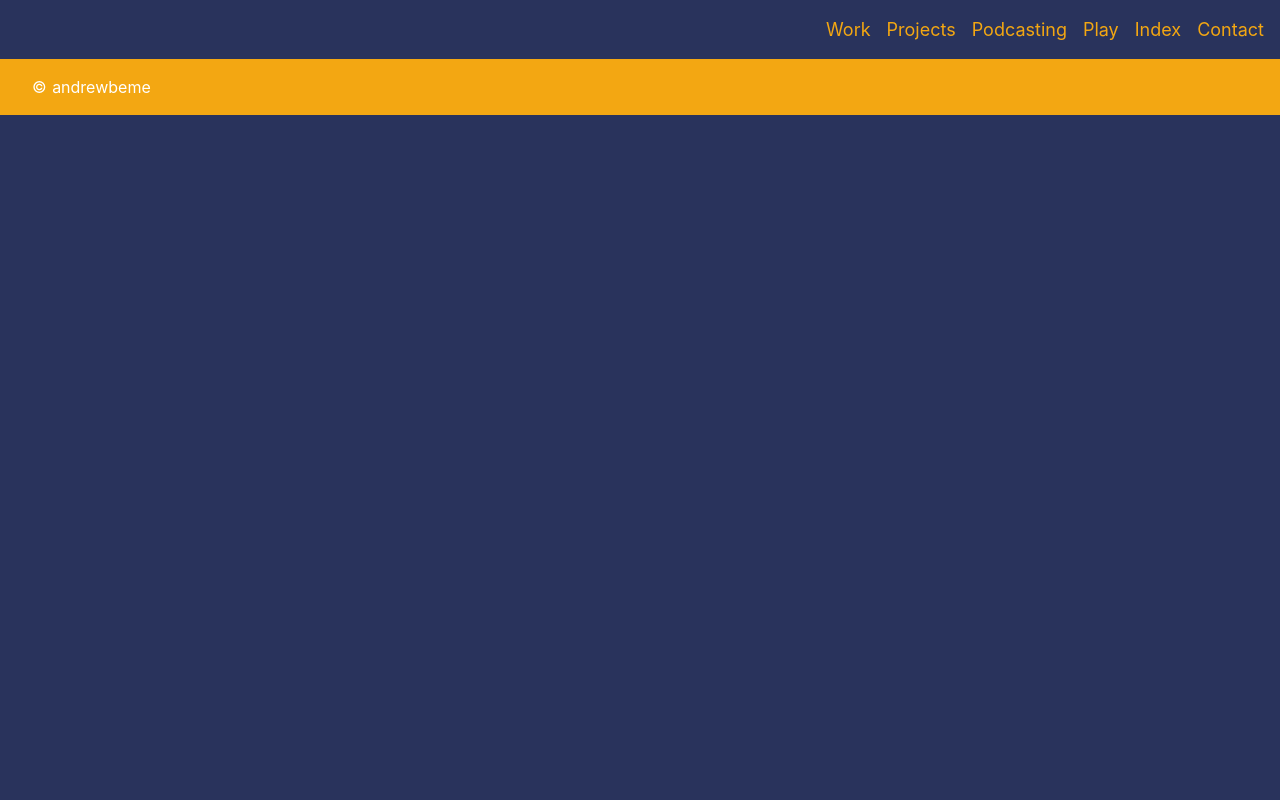
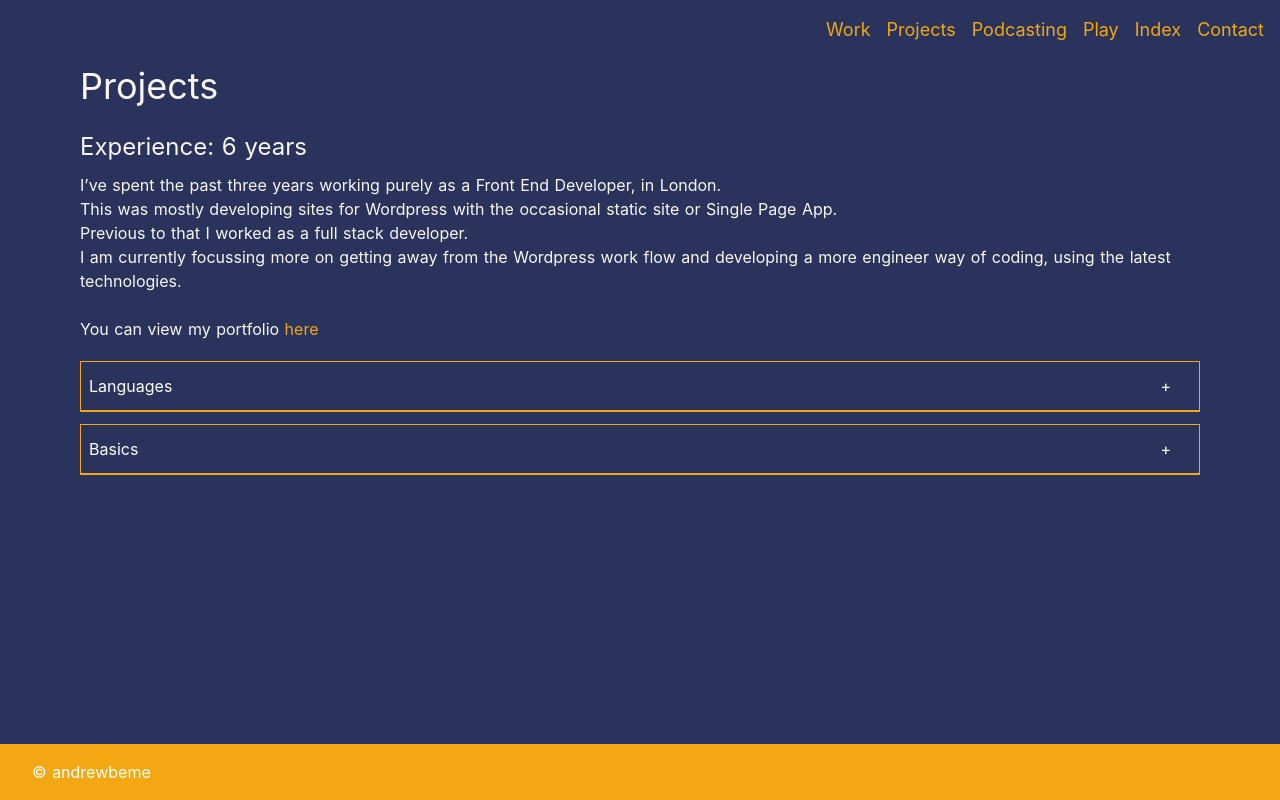
Before and after one commit to andrew-os/andrewbe-nuxt, a Nuxt app: page /work in a window 1280 px wide. Built offline with nearby package versions, Linux system fonts and the light colour scheme.

Commit message:
accordion component markup and styled, logic for open and close of accordion as well as styling, use spread operator to pass different array object lists into props of accordion item then vfor over them

```diff
--- /dev/null
+++ b/components/Accordion-item.vue
@@ -0,0 +1,56 @@
+<template>
+    <article class="accordion mb-3" :class="accordionClasses">
+        <header class="accordion-header flex justify-between px-2 py-3 border-1 border-solid border-primary">
+            <h3 class="text-white">{{title}}</h3>
+
+            <button class="accordion-btn mr-3 px-2 text-white focus:outline-none" type="button" @click="toggleAccordion">+</button>
+
+        </header>
+        <div class="accordion-body border-r-1 border-l-1 border-b-1 border-t-0 border-solid border-primary" >
+            <ul class="pl-6 md:pl-12 list-disc">
+                <li v-for="item in list" class="text-white">{{ item.name }}</li>
+            </ul>
+        </div>
+    </article>
+</template>
+<style>
+    .accordion-body{
+        max-height: 25em;
+        overflow: hidden;
+        padding: 0.75rem 0.5rem 1.25rem;
+        transition: 0.2s ease-in all;
+    }
+    .is-closed .accordion-body{
+        max-height: 0;
+        padding: 0;
+    }
+    .accordion-btn{
+        transform: rotate(-45deg);
+        transition: 0.3s ease-in transform;
+    }
+    .is-closed .accordion-btn{
+        transform: rotate(0deg);
+    }
+</style>
+<script>
+export default{
+    props: ['title', 'list'],
+    data(){
+        return{
+            isOpen: false
+        }
+    },
+    methods: {
+        toggleAccordion() {
+            this.isOpen = !this.isOpen
+        }
+    },
+    computed: {
+        accordionClasses(){
+            return{
+                'is-closed': !this.isOpen,
+            }
+        }
+    }
+}
+</script>
--- a/pages/index.vue
+++ b/pages/index.vue
@@ -5,7 +5,7 @@
     </div> -->
     <h1 class="text-4xl text-txtwhite">Hello :)</h1>
     <p class="text-txtwhite">My name is Andrew</p>
-    <p class="text-txtwhite">I’m a web developer of 5 years</p>
+    <p class="text-txtwhite">I’m a web developer of {{date.getFullYear() - 2014 }} years </p>
     <p class="text-txtwhite">I like to code, hack and adventure life away</p>
       <div>
         <p class="text-txtwhite">
@@ -19,9 +19,15 @@
 // import Logo from '~/components/Logo.vue'
 
 
+
 export default {
   components: {
     // Logo,
+  },
+  data(){
+    return{
+      date: new Date()
+    }
   }
 }
 </script>
--- a/pages/projects.vue
+++ b/pages/projects.vue
@@ -2,10 +2,10 @@
     <div class="container flex-col flex-grow flex-shrink">
         <h1 class="text-4xl text-txtwhite">Projects</h1>
 
-        <p>Having worked as a Frontend developer for numerous I have worked on 100's of websites.</p>
+        <p>Having worked as a Frontend developer for numerous years I have worked on 100's of websites.</p>
         <p class="text-txtwhite text-1xl mb-4">These are websites I’ve built and worked on recently that showcase different designs, features and coding methods:</p>
 
-        <projectitem></projectitem>
+        <projectlist />
         <br>
         <br>
         <p>This site is a Vue/Nuxt clone of my personal <a href="https://andrewbe.me" target="_blank">site</a>(built with React/Gatsby)</p>
@@ -16,11 +16,11 @@
 </template>
 
 <script>
-import projectitem from '~/components/project-item.vue'
+import projectlist from '~/components/project-list.vue'
 
 export default {
   components: {
-    projectitem,
+    projectlist,
   }
 }
 
--- a/pages/work.vue
+++ b/pages/work.vue
@@ -0,0 +1,72 @@
+<template>
+    <div class="container flex-col flex-grow flex-shrink">
+        <h1 class="text-4xl text-txtwhite mb-4">Projects</h1>
+        <h2 class="text-2xl text-txtwhite mb-2 text-bold">Experience: {{ date.getFullYear() - 2014 }} years</h2>
+        <p>I’ve spent the past three years working purely as a Front End Developer, in London.</p>
+        <p>This was mostly developing sites for Wordpress with the occasional static site or Single Page App.</p>
+        <p>Previous to that I worked as a full stack developer.</p>
+        <p>
+            I am currently focussing more on getting away from the Wordpress work flow and developing a more engineer way of coding, using the latest technologies.
+        </p>
+        <br>
+        <p>You can view my portfolio <nuxt-link to="/projects">here</nuxt-link></p>
+
+        <div class="accordions mt-5 mb-3">
+            <accordionitem title="Languages" :list="[...languages]" />
+            <accordionitem title="Basics" :list="[...basics]" />
+
+        </div>
+    </div>
+</template>
+
+<script>
+import accordionitem from '~/components/Accordion-item.vue'
+export default{
+    components: {
+        accordionitem,
+    },
+    data(){
+        return{
+            date: new Date(),
+            languages: [
+                {
+                    name:"HTML5"
+                },
+                {
+                    name: "CSS(Sass,Grid,Inline,in JS)"},
+                {
+                    name: "BEM Markup"
+                },
+                {
+                    name: "Bootstrap, Bulma, Tailwind CSS"
+                },
+                {
+                    name: "Javascript + Frameworks/libraries(ES5, ES6, React, Vue, jQuery)"
+                },
+                {
+                    name: "SSR(Nuxt.js, Gatsby"
+                },
+                {
+                    name:  "Node + Express"
+                },
+                {
+                    name: "PHP(mostly with Twig/Twimber)"
+                },
+
+            ],
+            basics: [
+                {
+                    name: "Python"
+                },
+                {
+                    name: "MongoDB"
+                },
+                {
+                    name: "GraphQL"
+                },
+
+            ]
+        }
+    }
+}
+</script>
--- a/tailwind.config.js
+++ b/tailwind.config.js
@@ -18,6 +18,8 @@ module.exports = {
       txtwhite: '#fbf7f5',
     },
     borderWidth: {
+      1: '1px',
+      2: '2px',
       3: '3px'
     },
 
```
Also changed, not shown: components/Project-list.vue (renamed from components/Project-item.vue).
